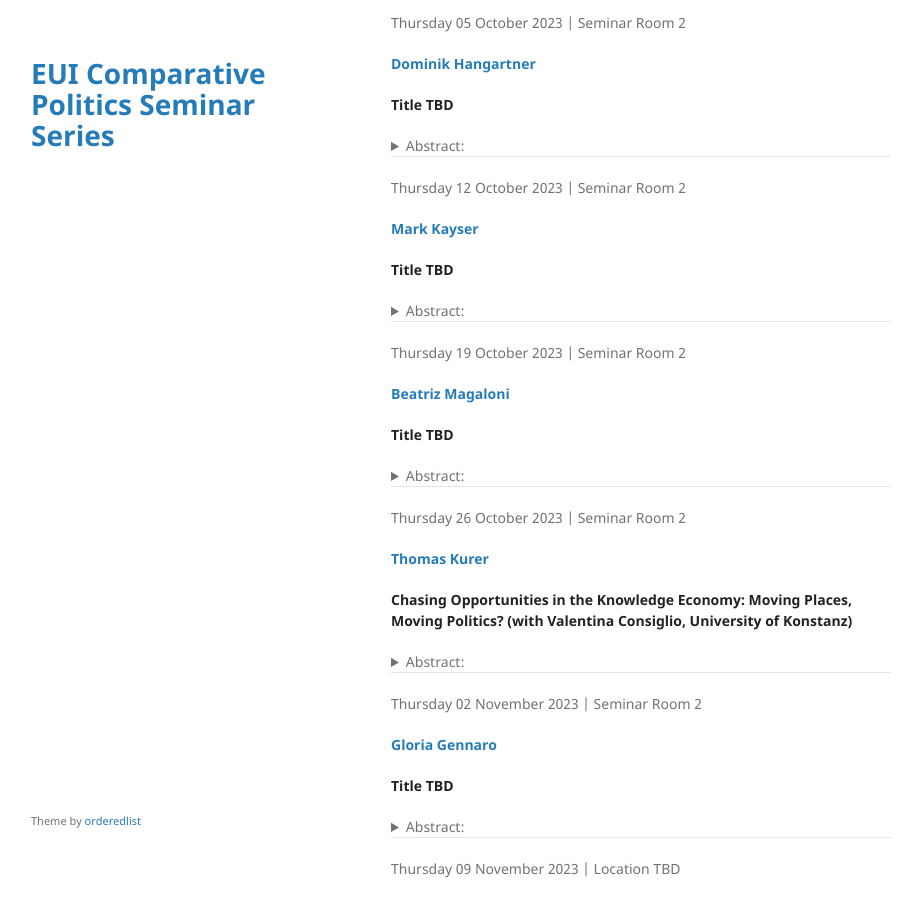
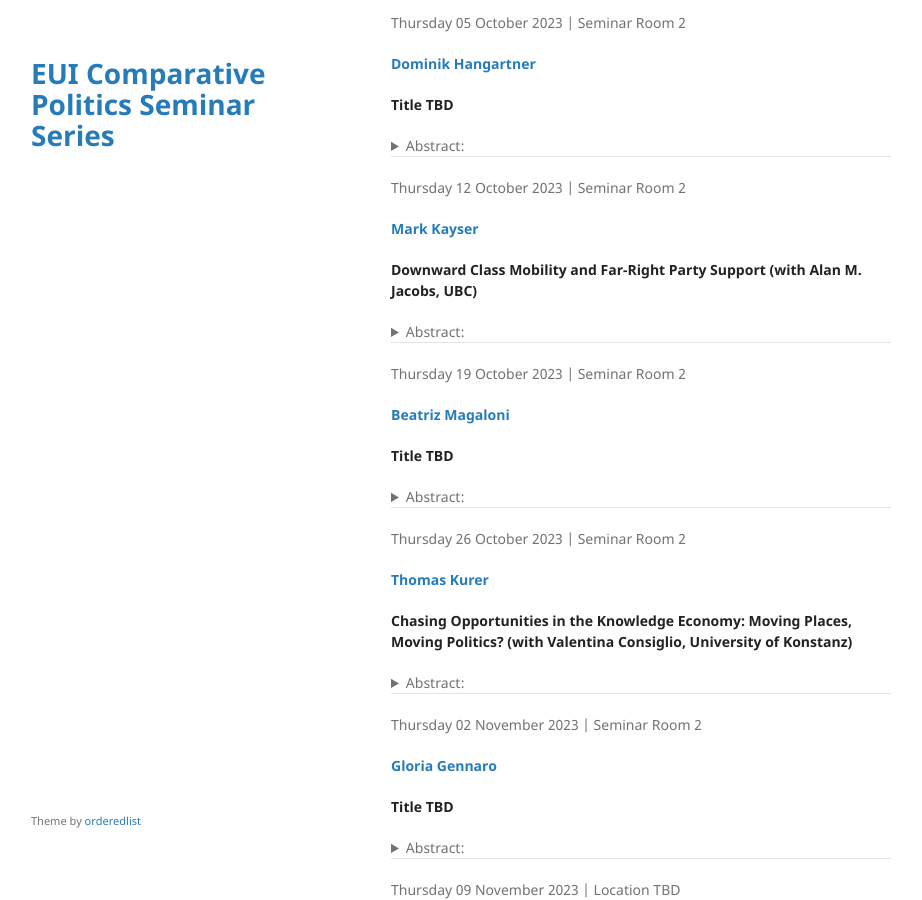
Before and after one commit to cpss-eui/cpss-eui.github.io, a Jekyll site: the page built from index.md, in a window 1280 px wide and 900 px high, scrolled down 431 px. Shown: the whole window, without its empty margins (179-1101 px from the left). Built offline with Jekyll 4.4.1, drawn with Linux system fonts in a browser that asks for light colours; our own code applies the rules of GitHub Pages for plain Markdown files; some of the changed lines change nothing that is shown.

Commit message:
See https://github.com/cpss-eui/comparative-politics-seminar-series/commit/fef1c7d4f16e2fd6344ac4b305abff9642d85903 from refs/heads/main

```diff
--- a/index.md
+++ b/index.md
@@ -44,12 +44,27 @@
 <strong><a href='https://mark-kayser.com/'>Mark Kayser</a></strong>
 </p>
 
-**Title TBD**
+**Downward Class Mobility and Far-Right Party Support (with Alan M.
+Jacobs, UBC)**
 
 <details>
 <summary>Abstract:</summary>
 <p>
-Abstract TBD
+The relative effects of economic and social change on support for
+far-right parties persistently occupies the attention of scholars and
+the public. We argue that many explanations, by examining short-run
+economic change or levels of social and cultural characteristics, miss a
+core determinant of the rise of the far right: long-run material
+deterioration, with its concomitant implications for social status.
+Employing intergenerational occupational mobility, a measure uniquely
+able to capture both components, we provide the first broad evidence of
+this pattern across 10 countries and 2 decades. We then distinguish (a)
+between level and change effects with the aid of diagonal reference
+models and (b) between income and status effects through the use of
+historical occupational wage data. Downward (but not upward)
+occupational mobility predicts far-right voting across ten developed
+democracies and intergenerational differences in real income play a role
+independent of occupational status.
 </p>
 </details>
 <hr>
```
Also changed, not shown: 1 other file.
